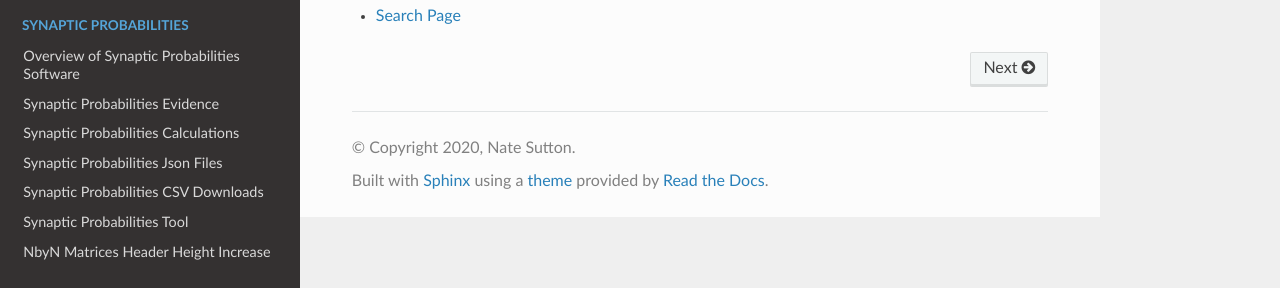
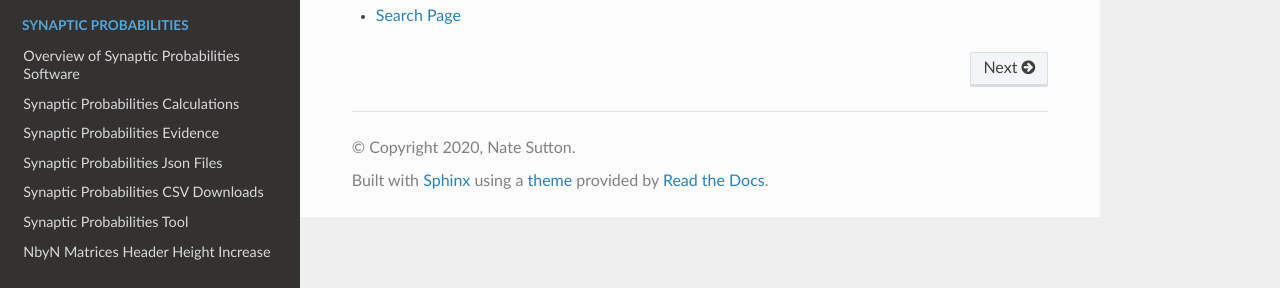
Before and after one commit to Hippocampome-Org/hco_dev_docs, a Sphinx documentation site: the page built from docs/index.rst, in a window 1280 px wide. Shown: the part 435-723 px from the top of the page. Built offline with Sphinx 7.4.7 and the Read the Docs theme 2.0.0, drawn with Linux system fonts in a browser that asks for light colours.

Commit message:
updated synpro docs

```diff
--- a/docs/index.rst
+++ b/docs/index.rst
@@ -37,8 +37,8 @@ Welcome to Hippocampome.org's Developer Documentation!
     :caption: Synaptic Probabilities
 
     synaptic_probabilities/overview.md
+    synaptic_probabilities/propagate_errors.md
     synaptic_probabilities/fragment.md
-    synaptic_probabilities/propagate_errors.md
     synaptic_probabilities/json_files.md
     synaptic_probabilities/csv_dls.md
     synaptic_probabilities/probabilities_tool.md
```
